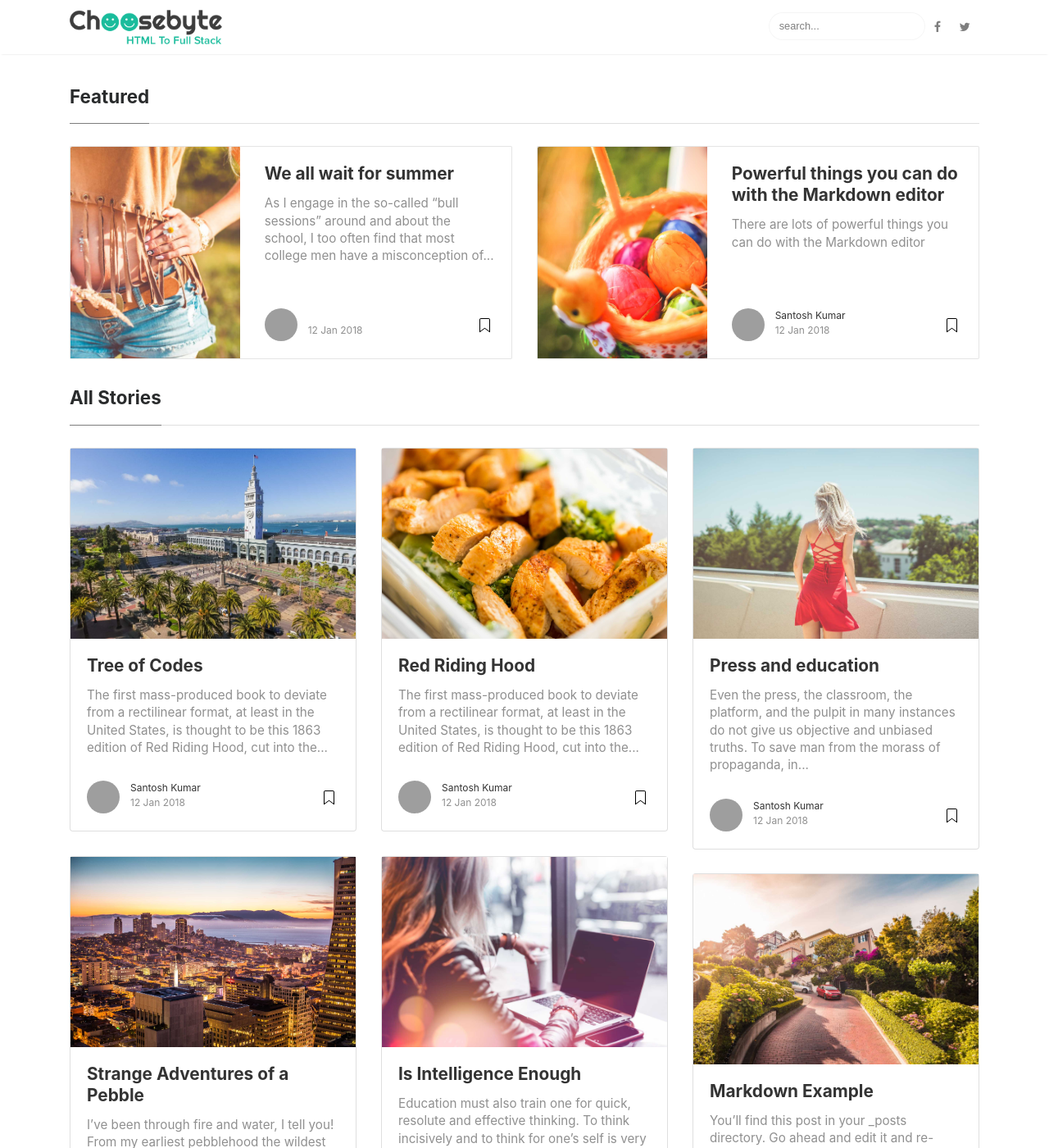
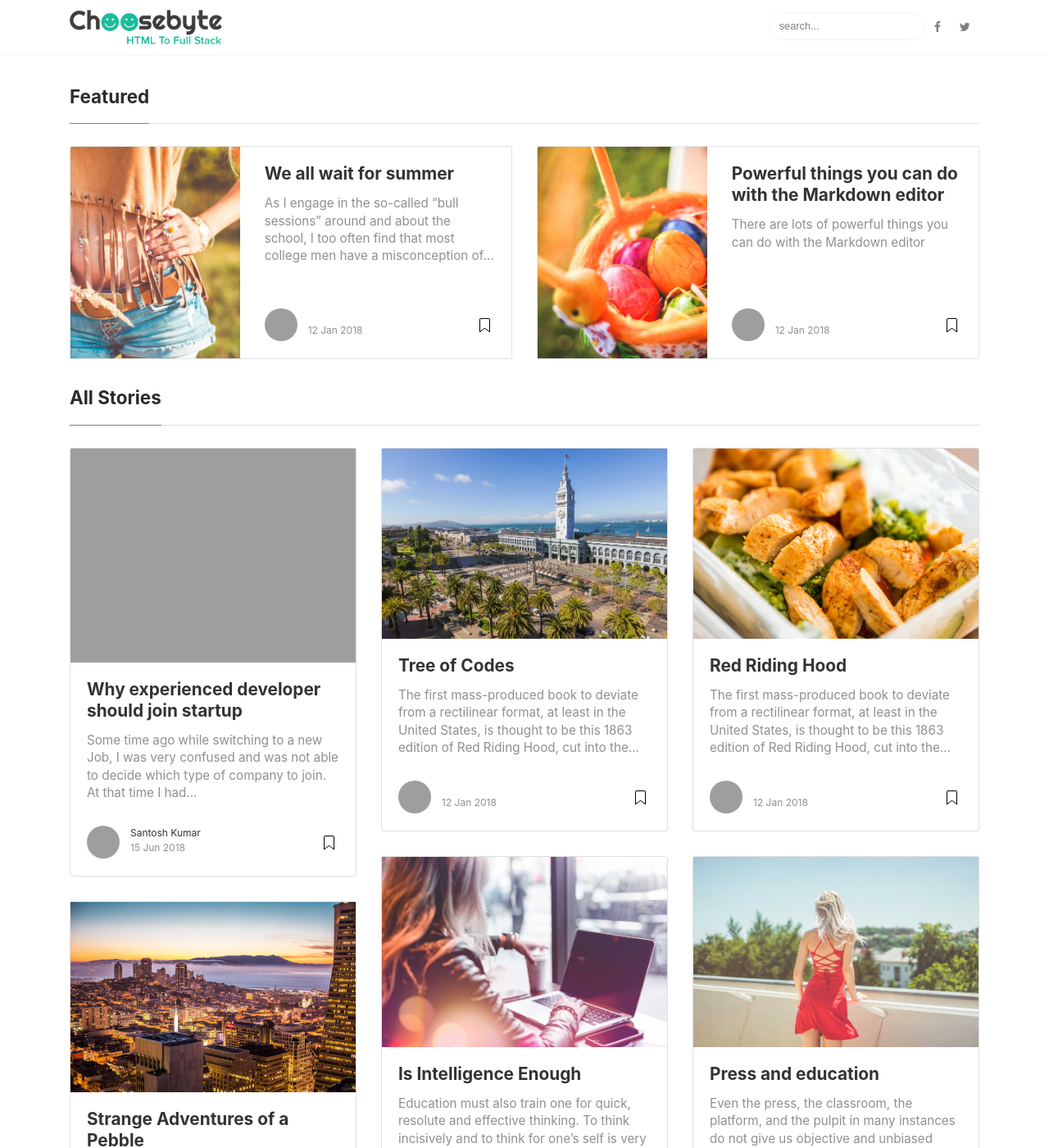
Before and after one commit to santoshkumar-io/choosebyte, a Jekyll site: the page built from index.html, in a window 1280 px wide and 1400 px high. Shown: the whole window at 82% size. Built offline with Jekyll 4.4.1, drawn with Linux system fonts in a browser that asks for light colours; the list of posts is cut into pages by our own code; comment, search, counter and statistics services are not loaded; part of the change alters nothing that is shown; some of the changed text lies outside the part shown; grey boxes are pictures that could not be loaded.

Commit message:
Blog post:Why experienced developer should join startup

```diff
--- a/_config.yml
+++ b/_config.yml
@@ -12,7 +12,7 @@ disqus: 'choosebyte'
 
 # Authors
 authors:
-  sal:
+  santosh:
     name: Santosh Kumar
     display_name: Santosh Kumar
     gravatar: 490533114d37d4e77f19a6df14e43d7b
--- /dev/null
+++ b/_posts/2018-06-15-why-experienced-developer-should-join-startup.md
@@ -0,0 +1,43 @@
+---
+layout: post
+title:  "Why experienced developer should join startup"
+author: santosh
+categories: [ Miscellaneous ]
+image: assets/images/startup.jpg
+---
+
+Some time ago while switching to a new Job, I was very confused and was not able to decide which type of company to join. At that time I had experience of almost one and half years.And I had worked primarily in Wordpress and Laravel. I could not decide between the Startup and well established company. At the end of the day I decided to try for Start-ups.
+In this article I am going to share my experience about Pros and Cons of joining a Startup.
+
+
+## Pros
+
+1. ### Work with small team
+    Yes, you have to work with smaller team. That means you will get more freedom to decide for development strategy.
+
+2. ### More learning opportunity
+    You skill will be tested in stage of project development. You get more challenges which will make you strong and mature developer. You get more exposure and contacts also you might have to deal with the clients directly.
+
+3. ### Higher salary
+   You heard that right, You will get a higher salary in Startup. Let me explain it. Most of experienced developer do not want to go in smaller/startup companies. Consequently they have to offer higher package to experienced candidate, because they can not afford to loose money on a fresher for their initial stage of the product.
+
+4. ### Friendlier Environment
+    You will get flexible environment for work. Less rules to follow.
+
+## Cons
+
+1. ### Multi tasking role
+   You have to do multiple tasks beyond your current skill level. Workload will be higher. In my case I had to do HTML and Testing of the project as well.
+
+2. ### Smaller deadlines
+   You need to accomplish tasks quicker, as there is no product at this time. Your boss will be a little impatient. But once the first version of the product is released the things will start to come on the track.
+
+3. ### Less/Unpaid leaves
+   Because of small team, there will be no alternate option of yours. If you take a leave, then the task of that day will be pending. That's why it will be tedious job to get a leave. Even if you are able to get it, there will be no guarantee that you will not receive a call from the office.
+
+4. ### No bonus on Festival
+   When you are in large company, you will get bonus, gifts on the occasion of certain festivals. But that is not the case with Start-ups. Also you will not get any kind of Insurance.
+
+
+#### _Conclusion_
+  _In my opinon, you should go for startup you want to grow your career faster. And trust me, if you manged to survive in start-ups. You can survive in any company. Then you don't need anyone's reference to get a decent a job._
```
Also changed, not shown: 1 other file.
